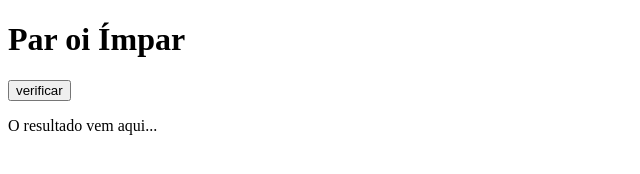
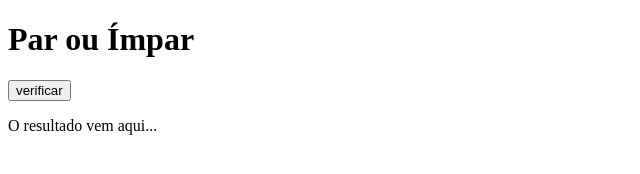
Before and after one commit to MarcusVinnycius/JavaScript, a plain HTML site: page ex19/index.html in a window 1280 px wide. Shown: the full height of the page, 0-640 px from the left. Drawn offline with Linux system fonts and the light colour scheme.

Commit message:
Update index.html

```diff
--- a/ex19/index.html
+++ b/ex19/index.html
@@ -9,7 +9,7 @@
 </head>
 <body>
 
-    <h1>Par oi Ímpar</h1>
+    <h1>Par ou Ímpar</h1>
 
     <input type="button" id="verificar" value="verificar" onclick="verificar()">
 
```
